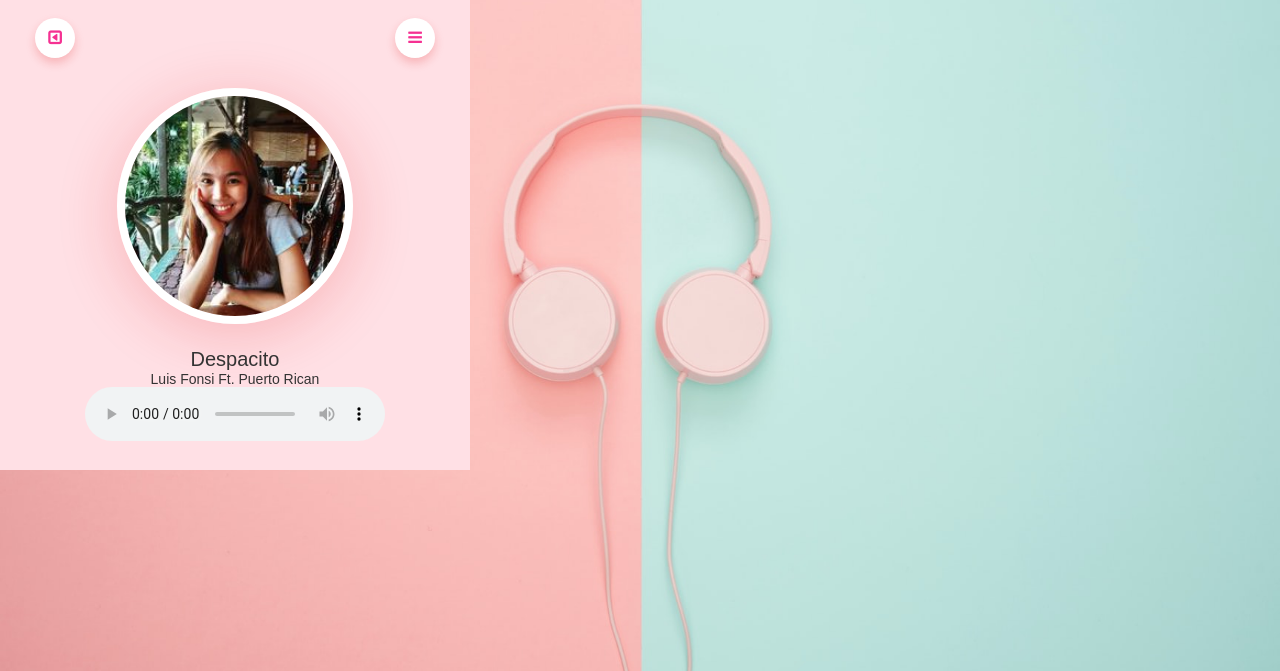
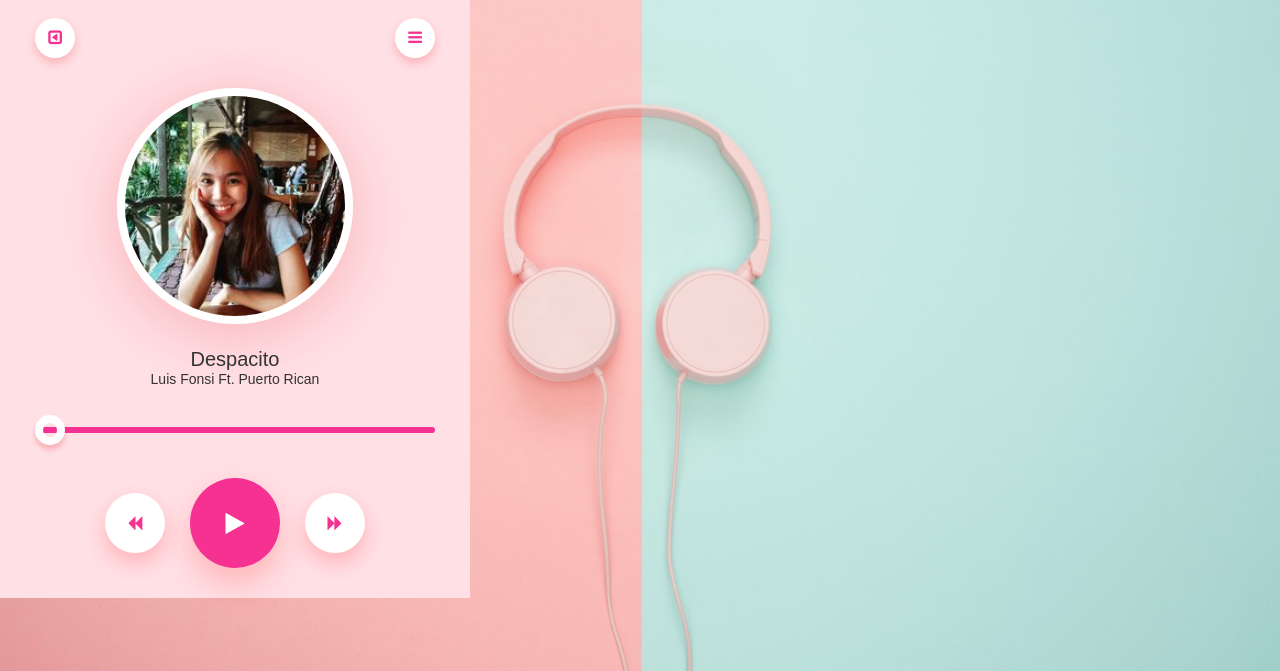
Before and after one commit to Japheth0214/musicapp, a plain HTML site: page index.html in a window 1280 px wide. Shown: the part 129-800 px from the top of the page. Drawn offline with Linux system fonts and the light colour scheme.

Commit message:
dynamic play/pause button

```diff
--- a/app.js
+++ b/app.js
@@ -1,33 +1,38 @@
-const hourEl = document.getElementById("hour");
-const minuteEL = document.getElementById("minutes");
-const secondEl = document.getElementById("seconds");
-const ampmEl = document.getElementById("ampm");
+let progress = document.getElementById("progress");
+let song = document.getElementById("song");
+let ctrlIcon = document.getElementById("ctrlIcon");
 
-function updateClock(){
-  let h = new Date().getHours();
-  let m = new Date().getMinutes();
-  let s = new Date().getSeconds();
-  let ampm =  "AM";
+song.onloadedmetadata = function() {
+  progress.max = song.duration;
+  progress.value = song.currentTime;
 
-  if(h > 12) {
-    h = h - 12;
-    ampm = "PM";
+}
+
+function playPause(){
+  if(ctrlIcon.classList.contains("fa-pause")) {
+    song.pause();
+    ctrlIcon.classList.remove("fa-pause");
+    ctrlIcon.classList.add("fa-play");
+
+  }
+  else{
+    song.play();
+    ctrlIcon.classList.add("fa-pause");
+    ctrlIcon.classList.remove("fa-play");
+
+    }
   }
 
+  if(song.play()){
+    setInterval(()=>{
+      progress.value = song.currentTime;
+    },500);
 
-h = h <10 ? "0" + h : h;
-m = m <10 ? "0" + m : m;
+  }
 
-s = s <10 ? "0" + s : s;
-
-  hourEl.innerText = h;
-  minuteEL.innerText = m;
-  secondEl.innerText = s;
-  ampmEl, (innerText = ampm);
-  setTimeout(()=>{
-    updateClock()
-
-  }, 1000)
-}
-
-updateClock();
+  progress.onchange = function(){
+    song.play();
+    song.currentTime = progress.value;
+    ctrlIcon.classList.add("fa-pause");
+    ctrlIcon.classList.remove("fa-play");
+  }
--- a/index.html
+++ b/index.html
@@ -7,6 +7,7 @@
   <title>Music Streaming</title>
   <link rel="stylesheet" href="style.css">
   <link rel="stylesheet" href="https://cdnjs.cloudflare.com/ajax/libs/font-awesome/4.7.0/css/font-awesome.min.css">
+
 </head>
 <body>
   <div class="container">
@@ -33,15 +34,22 @@
           <img src="music.icon/2.jpg" class="song-img">
           <h1>Despacito</h1>
           <p>Luis Fonsi Ft. Puerto Rican</p>
-          <audio controls>
+          <audio id="song">
             <source src="music/despacito.mp3" type="audio/mpeg">
           </audio>
+          <input type="range" value="0" id="progress">
+
+          <div class="controls">
+            <div><i class="fa fa-backward"></i></div>
+            <div onclick="playPause()"><i class="fa fa-play" id="ctrlIcon"></i></div>
+            <div><i class="fa fa-forward"></i></div>
+
+            </div>
+
         </div>
     </div>
 
   </div>
-
-
-
+ <script src="app.js"></script>
 </body>
 </html>
--- a/style.css
+++ b/style.css
@@ -69,3 +69,45 @@ nav {
   font-size: 14px;
   color: #333;
  }
+
+ #progress{
+  -webkit-appearance: none;
+  width: 100%;
+  height: 6px;
+  background: #f53192;
+  border-radius: 4px;
+  cursor: pointer;
+  margin: 40px 0;
+
+ }
+ #progress::-webkit-slider-thumb{
+  -webkit-appearance: none;
+  width: 30px;
+  height: 30px;
+  border-radius: 50%;
+  border: 8px solid #fff;
+  box-shadow: 0 5px 5px rgba(225, 26, 26, 0.22);
+ }
+.controls{
+  display: flex;
+  justify-content: center;
+  align-items: center;
+}
+.controls div {
+  width: 60px;
+  height: 60px;
+  margin: 20px;
+  background: #fff;
+  display: inline-flex;
+  align-items: center;
+  justify-content: center;
+  border-radius: 50%;
+  color: #f53192;
+  box-shadow: 0 10px 20px rgba(255,26,26, 0.22);
+  cursor: pointer;
+}
+.controls div:nth-child(2) {
+  transform: scale(1.5);
+  background: #f53192;
+  color: #fff;
+}
```
